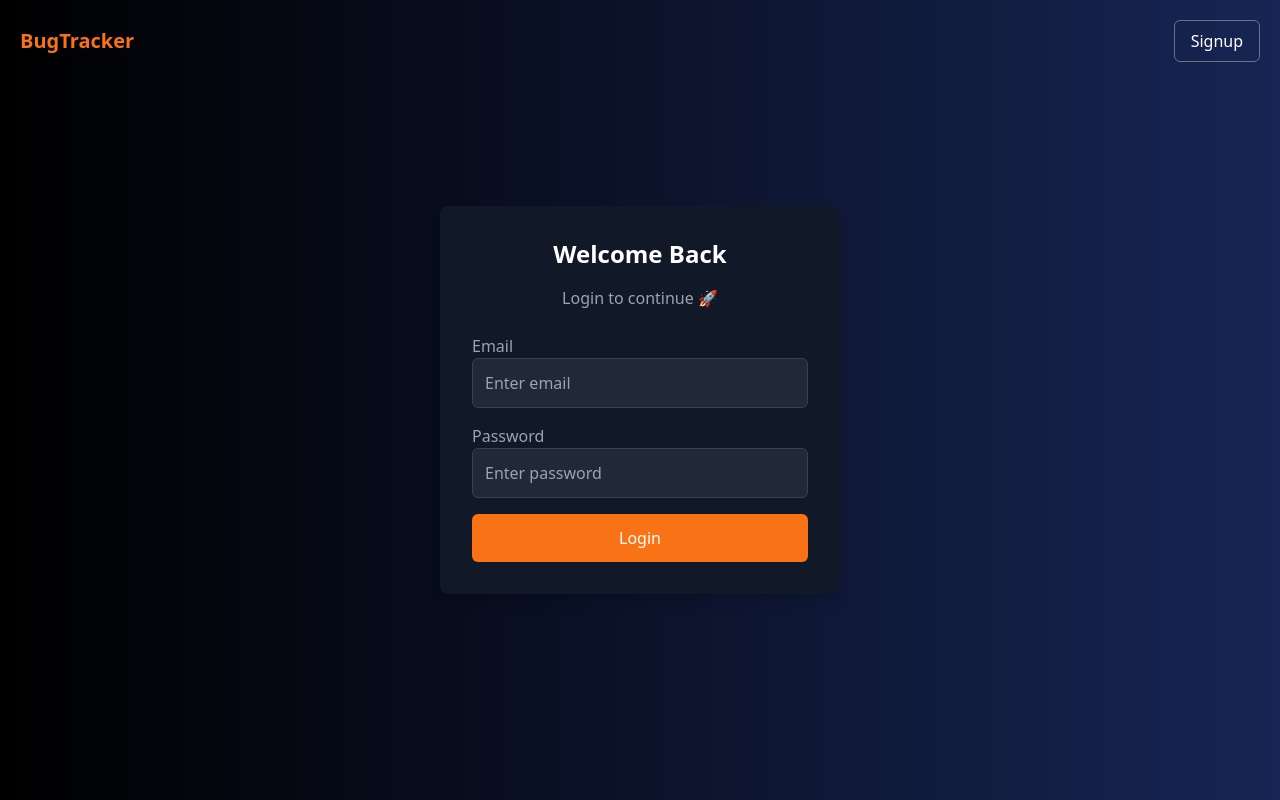
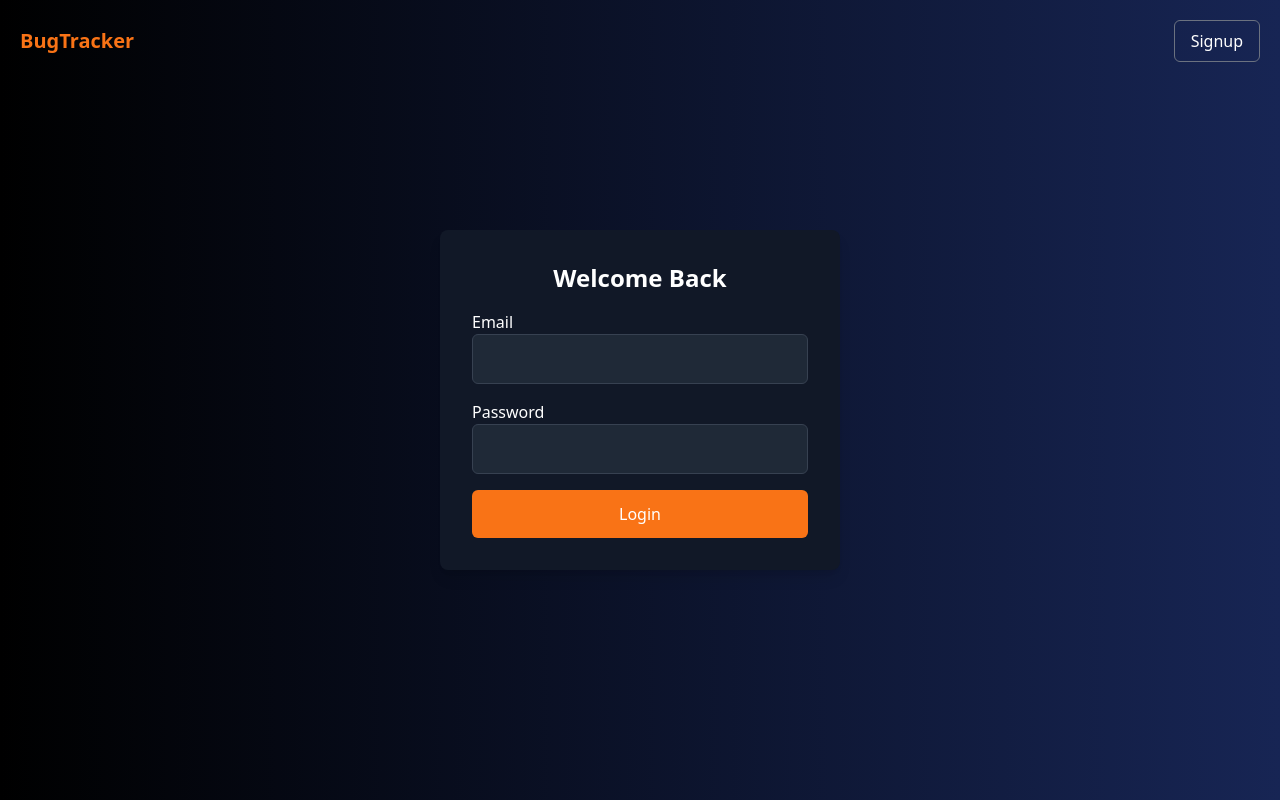
Before and after one commit to sujal-io/bugsy, a React app in the folder frontend/: page /login in a window 1280 px wide. Built offline with nearby package versions, Linux system fonts and the light colour scheme; the HTML template or start-up script is replaced by a standard one.

Commit message:
Integrate login API with frontend using fetch and handle form submission

```diff
--- a/frontend/src/pages/Login.jsx
+++ b/frontend/src/pages/Login.jsx
@@ -1,17 +1,35 @@
 import { useState } from "react";
-import { Link } from "react-router-dom";
+import { Link, useNavigate } from "react-router-dom";
 
 function Login() {
+  // state
   const [email, setEmail] = useState("");
   const [password, setPassword] = useState("");
 
-  const handleSubmit = (e) => {
+  const navigate = useNavigate(); // 🔥 for redirect later
+
+  const handleSubmit = async (e) => {
     e.preventDefault();
 
-    console.log({
-      email,
-      password,
-    });
+    try {
+      const res = await fetch("http://localhost:5000/api/auth/login", {
+        method: "POST",
+        headers: {
+          "Content-Type": "application/json",
+        },
+        body: JSON.stringify({
+          email,
+          password,
+        }),
+      });
+
+      const data = await res.json();
+
+      console.log(data);
+
+    } catch (error) {
+      console.error(error);
+    }
   };
 
   return (
@@ -23,63 +41,42 @@ function Login() {
           BugTracker
         </Link>
 
-        <Link
-          to="/signup"
-          className="border border-gray-500 px-4 py-2 rounded-md"
-        >
+        <Link to="/signup" className="border border-gray-500 px-4 py-2 rounded-md">
           Signup
         </Link>
       </header>
 
       {/* Card */}
       <div className="bg-gray-900 p-8 rounded-lg shadow-lg w-[400px]">
+        <h2 className="text-2xl font-bold text-center mb-4">Welcome Back</h2>
 
-        <h2 className="text-2xl font-bold text-center mb-4">
-          Welcome Back
-        </h2>
-
-        <p className="text-center text-gray-400 mb-6">
-          Login to continue 🚀
-        </p>
-
-        {/* Form */}
         <form onSubmit={handleSubmit}>
 
-          {/* Email */}
           <div className="mb-4">
-            <label className="text-gray-400">Email</label>
+            <label>Email</label>
             <input
               type="email"
-              placeholder="Enter email"
-              className="w-full p-3 rounded-md bg-gray-800 border border-gray-700 focus:outline-none focus:ring-2 focus:ring-blue-500"
+              className="w-full p-3 rounded-md bg-gray-800 border border-gray-700"
               value={email}
               onChange={(e) => setEmail(e.target.value)}
-              required
             />
           </div>
 
-          {/* Password */}
           <div className="mb-4">
-            <label className="text-gray-400">Password</label>
+            <label>Password</label>
             <input
               type="password"
-              placeholder="Enter password"
-              className="w-full p-3 rounded-md bg-gray-800 border border-gray-700 focus:outline-none focus:ring-2 focus:ring-blue-500"
+              className="w-full p-3 rounded-md bg-gray-800 border border-gray-700"
               value={password}
               onChange={(e) => setPassword(e.target.value)}
-              required
             />
           </div>
 
-          {/* Button */}
-          <button
-            type="submit"
-            className="w-full bg-orange-500 hover:bg-blue-600 py-3 rounded-md transition"
-          >
+          <button className="w-full bg-orange-500 py-3 rounded-md">
             Login
           </button>
+
         </form>
-
       </div>
     </div>
   );
```
